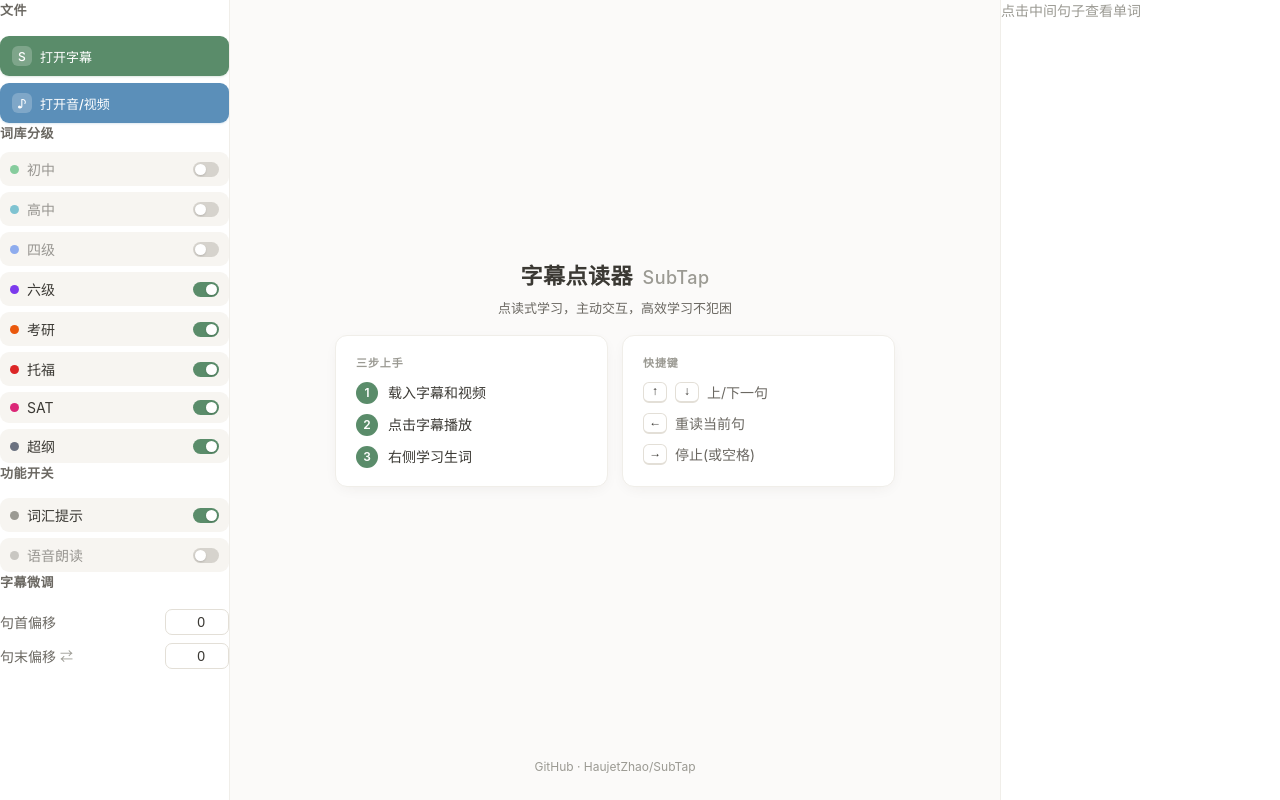
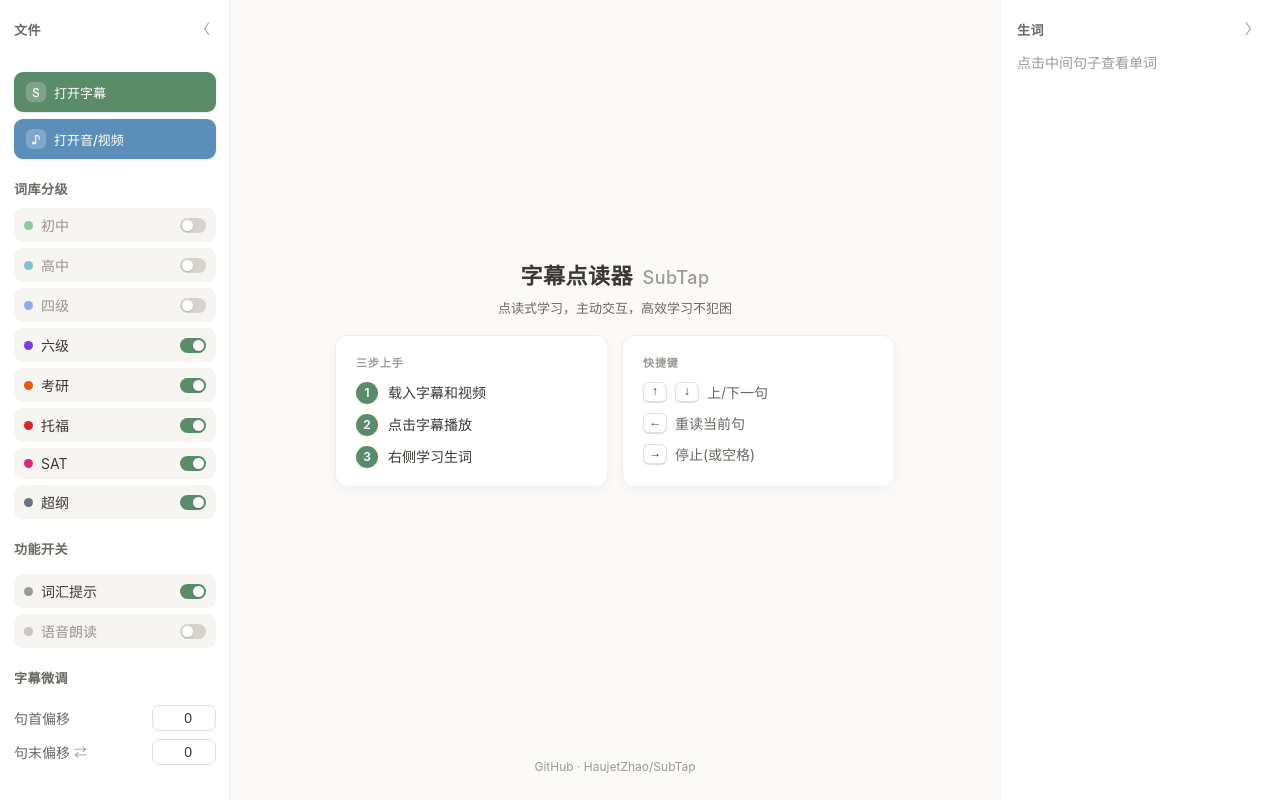
Before and after one commit to HaujetZhao/SubTap, a Vue app: page / in a window 1280 px wide. Built offline with nearby package versions, Linux system fonts and the light colour scheme.

Commit message:
feat(ui): 左右栏接通折叠按钮 + .panel-inner 包裹(push 模式端到端)

```diff
--- a/src/App.vue
+++ b/src/App.vue
@@ -339,12 +339,14 @@ onUnmounted(() => {
       :tts-rate="ttsRate"
       :tts-voice-uri="ttsVoiceURI"
       :voices="voices"
+      :collapsed="leftCollapsed"
       @toggle-level="onToggleLevel"
       @srt-file="onSrtFile"
       @media-file="onMediaFile"
       @tweak="onTweak"
       @toggle-highlight="val => highlightOn = val"
       @toggle-tts="onToggleTts"
+      @collapse="closeLeft"
     />
     <main class="panel-center">
       <div class="video-slot" :class="{ 'no-video': mediaKind !== 'video', collapsed: videoCollapsed }">
@@ -370,6 +372,8 @@ onUnmounted(() => {
       :enabled="enabled"
       :current-text="currentText"
       :colors="LEVEL_COLORS"
+      :collapsed="rightCollapsed"
+      @collapse="closeRight"
     />
   </div>
   <div class="toast-container">
--- a/src/components/SettingsPanel.vue
+++ b/src/components/SettingsPanel.vue
@@ -13,9 +13,10 @@ const props = defineProps({
   ttsLang: { type: String, default: 'en-US' },
   ttsRate: { type: Number, default: 1 },
   ttsVoiceURI: { type: String, default: '' },
-  voices: { type: Array, default: () => [] }
+  voices: { type: Array, default: () => [] },
+  collapsed: { type: Boolean, default: false }
 });
-const emit = defineEmits(['toggle-level', 'srt-file', 'media-file', 'tweak', 'toggle-highlight', 'toggle-tts']);
+const emit = defineEmits(['toggle-level', 'srt-file', 'media-file', 'tweak', 'toggle-highlight', 'toggle-tts', 'collapse']);
 
 // 当前语言对应的可选声音(按语言前缀过滤)
 const ttsVoiceList = computed(() => {
@@ -43,10 +44,14 @@ function cycleEndMode() {
 </script>
 
 <template>
-  <aside class="panel-left">
-    <!-- 文件(置顶) -->
-    <section class="files">
-      <h3 class="panel-title">文件</h3>
+  <aside class="panel-left" :class="{ collapsed }">
+    <div class="panel-inner">
+      <div class="panel-head">
+        <h3 class="panel-title">文件</h3>
+        <button class="collapse-btn-panel" title="收起设置栏" @click="emit('collapse')">〈</button>
+      </div>
+      <!-- 文件(置顶) -->
+      <section class="files">
       <label class="file-btn">
         <span class="file-ico">S</span>
         打开字幕
@@ -57,7 +62,7 @@ function cycleEndMode() {
         打开音/视频
         <input type="file" accept="audio/*,video/*" @change="onMediaChange" />
       </label>
-    </section>
+      </section>
 
     <!-- 词库分级 -->
     <section class="settings">
@@ -139,5 +144,6 @@ function cycleEndMode() {
                @change="onTweak('endOffset', parseFloat($event.target.value) || 0)" />
       </div>
     </section>
+    </div>
   </aside>
 </template>
--- a/src/components/WordPanel.vue
+++ b/src/components/WordPanel.vue
@@ -5,8 +5,10 @@ const props = defineProps({
   store: { type: Object, required: true },
   enabled: { type: Object, required: true },
   currentText: { type: String, default: '' },
-  colors: { type: Object, required: true }
+  colors: { type: Object, required: true },
+  collapsed: { type: Boolean, default: false }
 });
+const emit = defineEmits(['collapse']);
 
 // 命中单词分组（按级）。显式读取 enabled 各属性以建立响应式依赖，
 // 使勾选变化时（store 内部状态非响应式，靠 enabled 镜像触发重算）。
@@ -33,7 +35,12 @@ function titleColor(lv) { return props.colors[lv] || '#2563eb'; }
 </script>
 
 <template>
-  <aside class="panel-right">
+  <aside class="panel-right" :class="{ collapsed }">
+    <div class="panel-inner">
+      <div class="panel-head">
+        <h3 class="panel-title">生词</h3>
+        <button class="collapse-btn-panel" title="收起词卡栏" @click="emit('collapse')">〉</button>
+      </div>
       <div v-if="!currentText" class="placeholder">点击中间句子查看单词</div>
       <div v-else-if="!hasAnyEnabled" class="placeholder">未勾选任何分级</div>
       <div v-else-if="!visibleLevels.length" class="placeholder">当前句没有词库中的单词</div>
@@ -49,5 +56,6 @@ function titleColor(lv) { return props.colors[lv] || '#2563eb'; }
           </div>
         </div>
       </div>
+    </div>
   </aside>
 </template>
--- a/src/styles.css
+++ b/src/styles.css
@@ -86,6 +86,24 @@ body {
   border-right-color: transparent;
   border-left-color: transparent;
 }
+
+/* 栏顶部标题行:标题 + 折叠按钮,两端对齐 */
+.panel-head {
+  display: flex; align-items: center; justify-content: space-between;
+  margin-bottom: 10px;
+}
+.panel-head .panel-title { margin: 0; }   /* 覆盖默认 .panel-title 的下边距 */
+.collapse-btn-panel {
+  flex-shrink: 0;
+  width: 26px; height: 26px;
+  border: none; background: transparent;
+  color: var(--ink-3); cursor: pointer;
+  border-radius: var(--r-sm);
+  font-size: 14px; line-height: 1;
+  display: flex; align-items: center; justify-content: center;
+  transition: background .15s, color .15s;
+}
+.collapse-btn-panel:hover { background: rgba(60,50,40,.06); color: var(--ink); }
 
 .panel-title {
   margin: 0 0 10px; font-size: 13px; color: var(--ink-2);
```
Lines whose indentation alone changed are shown as unchanged.
